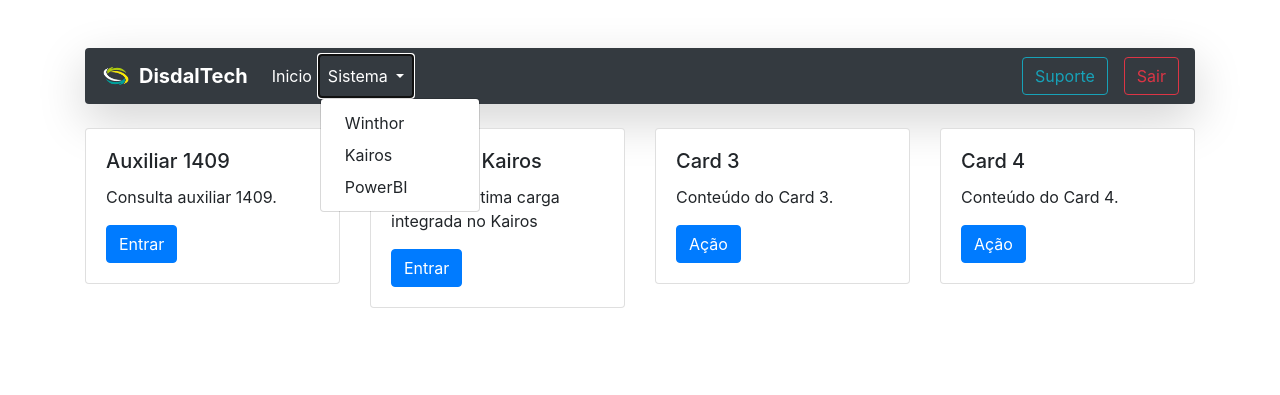
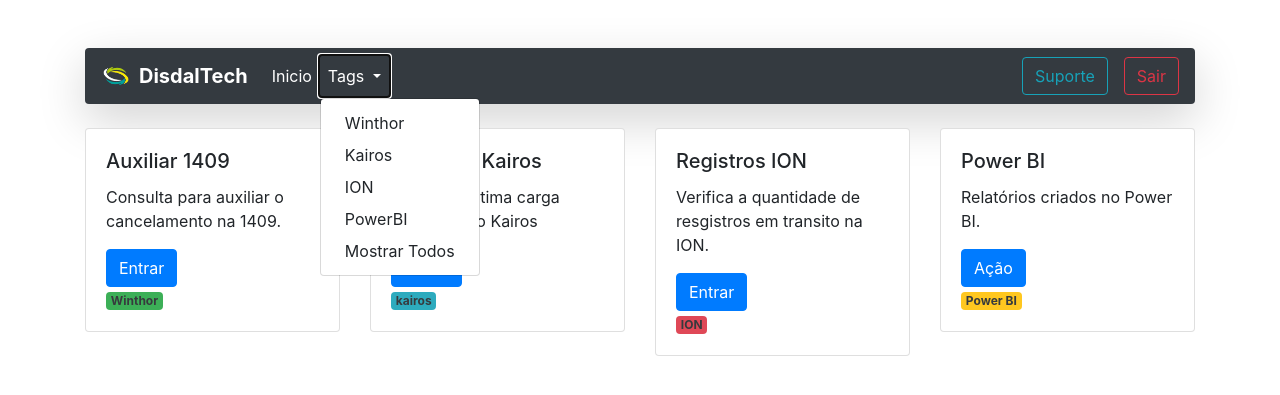
Before and after one commit to ThiagoRamos28/SiteConsultas, a Flask app: page / in a window 1280 px wide, after a click on "Tags". Shown: the top 395 px of the page. Run offline with Flask 3, Linux system fonts and the light colour scheme; the visitor is signed in with stand-in values (Sample User, id 1); some libraries are stand-ins or nearby versions.

Commit message:
Atualização visual
atualização visual em tudo praticamente

tudo comentado

```diff
--- a/siteconsultas/static/style.css
+++ b/siteconsultas/static/style.css
@@ -9,7 +9,7 @@
     margin-bottom: 20px;
 }
 label {
-    display: block;
+    display: flex;
     margin-bottom: 5px;
 }
 input {
--- a/siteconsultas/templates/base.html
+++ b/siteconsultas/templates/base.html
@@ -7,10 +7,22 @@
     <link rel="stylesheet" href="https://stackpath.bootstrapcdn.com/bootstrap/4.5.2/css/bootstrap.min.css">
     <link rel="icon" href="{{ url_for('static', filename='img/Logo.ico') }}" type="image/x-icon">
 </head>
-<body>
+<body><!--adicionado a função filter para filtrar as tags dos data-tag de cada card-->
     {% block content %}{% endblock %}
     <script src="https://code.jquery.com/jquery-3.5.1.slim.min.js"></script>
     <script src="https://cdn.jsdelivr.net/npm/@popperjs/core@2.5.4/dist/umd/popper.min.js"></script>
     <script src="https://stackpath.bootstrapcdn.com/bootstrap/4.5.2/js/bootstrap.min.js"></script>
+    <script>
+        function filterCards(tag) {
+            const cards = document.querySelectorAll('.col-md-3');
+            cards.forEach(card => {
+                if (tag === '' || card.getAttribute('data-tag') === tag) {
+                    card.classList.remove('d-none');
+                } else {
+                    card.classList.add('d-none');
+                }
+            });
+        }
+    </script>
 </body>
 </html>
--- a/siteconsultas/templates/home.html
+++ b/siteconsultas/templates/home.html
@@ -8,39 +8,44 @@
             </div>
         </div>
         <div class="row mt-4">
-            <div class="col-md-3">
+            <div class="col-md-3" data-tag="winthor"><!--adicionar o data-tag para sar junto o filter la na base-->
                 <div class="card">
                     <div class="card-body">
                         <h5 class="card-title">Auxiliar 1409</h5>
-                        <p class="card-text">Consulta auxiliar 1409.</p>
-                        <a href="{{ url_for('consulta_form')}}" class="btn btn-primary">Entrar</a>
+                        <p class="card-text">Consulta para auxiliar o cancelamento na 1409.</p>
+                        <a href="{{ url_for('consulta_form')}}" class="btn btn-primary">Entrar</a><br>
+                        <span class="badge bg-success align-self-end" style="font-size: 0.75em; opacity: 0.9;">Winthor</span><!--aqui é a tag de fato-->
                     </div>
                 </div>
             </div>
-            <div class="col-md-3">
+            <div class="col-md-3" data-tag="kairos">
                 <div class="card">
                     <div class="card-body">
                         <h5 class="card-title">Consulta Kairos</h5>
                         <p class="card-text">Verifica a última carga integrada no Kairos</p>
-                        <a href="#" class="btn btn-primary">Entrar</a>
+                        <a href="#" class="btn btn-primary">Entrar</a><br>
+                        <span class="badge bg-info align-self-end" style="font-size: 0.75em; opacity: 0.9;">kairos</span>
                     </div>
                 </div>
             </div>
-            <div class="col-md-3">
+            <div class="col-md-3"  data-tag="ion">
                 <div class="card">
                     <div class="card-body">
-                        <h5 class="card-title">Card 3</h5>
-                        <p class="card-text">Conteúdo do Card 3.</p>
-                        <a href="#" class="btn btn-primary">Ação</a>
+                        <h5 class="card-title">Registros ION</h5>
+                        <p class="card-text">Verifica a quantidade de resgistros em transito na ION.</p>
+                        <a href="#" class="btn btn-primary">Entrar</a><br>
+                        <span class="badge bg-danger align-self-end" style="font-size: 0.75em; opacity: 0.9;">ION</span>
                     </div>
                 </div>
             </div>
-            <div class="col-md-3">
+            <div class="col-md-3" data-tag="powerbi">
                 <div class="card">
                     <div class="card-body">
-                        <h5 class="card-title">Card 4</h5>
-                        <p class="card-text">Conteúdo do Card 4.</p>
-                        <a href="#" class="btn btn-primary">Ação</a>
+                        <h5 class="card-title">Power BI</h5>
+                        <p class="card-text">Relatórios criados no Power BI.</p>
+                        <a href="#" class="btn btn-primary">Ação</a><br>
+                        <span class="badge bg-warning align-self-end" style="font-size: 0.75em; opacity: 0.9;">Power BI</span>
+
                     </div>
                 </div>
             </div>
--- a/siteconsultas/templates/login.html
+++ b/siteconsultas/templates/login.html
@@ -5,6 +5,7 @@
     <meta name="viewport" content="width=device-width, initial-scale=1">
     <title>Login</title>
     <link href="https://cdn.jsdelivr.net/npm/bootstrap@5.3.3/dist/css/bootstrap.min.css" rel="stylesheet" integrity="sha384-QWTKZyjpPEjISv5WaRU9OFeRpok6YctnYmDr5pNlyT2bRjXh0JMhjY6hW+ALEwIH" crossorigin="anonymous">
+    <link rel="icon" href="{{ url_for('static', filename='img/Logo.ico') }}" type="image/x-icon">
   </head>
   <body class="d-flex justify-content-center align-items-center vh-100">
     <div class="container mt-4">
--- a/siteconsultas/templates/navbar.html
+++ b/siteconsultas/templates/navbar.html
@@ -16,15 +16,17 @@
                 <a class="nav-link" href="/">Inicio <span class="sr-only">(current)</span></a>
             </li>
             <li class="nav-item dropdown">
-                <a class="nav-link dropdown-toggle" href="#" id="navbarDropdown" role="button" data-toggle="dropdown" aria-haspopup="true" aria-expanded="false">
-                  Sistema
+                <a class="nav-link dropdown-toggle" href="#" id="navbarDropdown" role="button" data-toggle="dropdown" aria-haspopup="true" aria-expanded="false"><!--mudei de sistemas para tags-->
+                    Tags
                 </a>
                 <div class="dropdown-menu" aria-labelledby="navbarDropdown">
-                  <a class="dropdown-item" href="#">Winthor</a>
-                  <a class="dropdown-item" href="#">Kairos</a>
-                  <a class="dropdown-item" href="#">PowerBI</a>
+                    <a class="dropdown-item" href="#" onclick="filterCards('winthor')">Winthor</a>
+                    <a class="dropdown-item" href="#" onclick="filterCards('kairos')">Kairos</a>
+                    <a class="dropdown-item" href="#" onclick="filterCards('ion')">ION</a>
+                    <a class="dropdown-item" href="#" onclick="filterCards('powerbi')">PowerBI</a>
+                    <a class="dropdown-item" href="#" onclick="filterCards('')">Mostrar Todos</a>
                 </div>
-              </li>
+            </li>
 
         </ul>
         <!---Links de suporte e sair (precisa incluir a função para sair)--->
```
Also changed, not shown: siteconsultas/templates/consulta_form.html (+21 -3 lines), siteconsultas/templates/resultado_consulta.html (+37 -26 lines).
